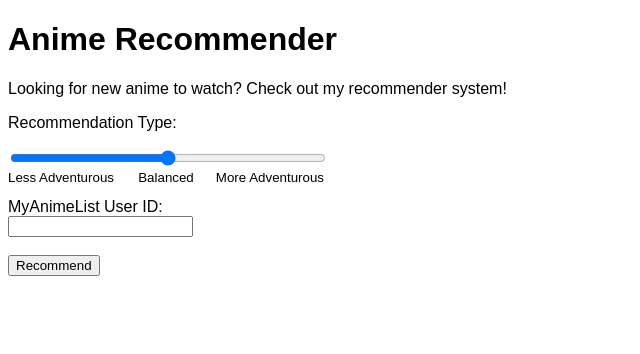
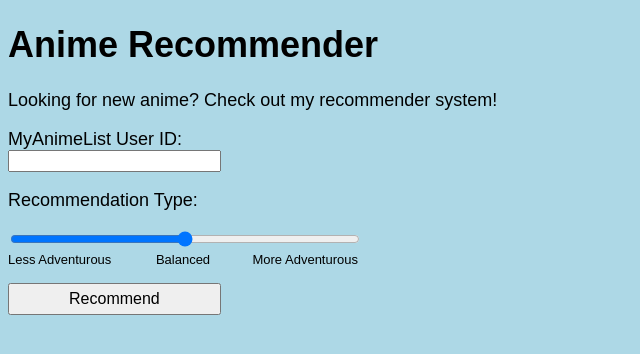
Before and after one commit to binh748/anime-recommender, a Python web app: template flask/templates/index.html in a window 1280 px wide. Shown: the top 354 px of the page, without its empty margins (0-640 px from the left). Run offline with Jinja, Linux system fonts and the light colour scheme; the template is opened without the code that fills it, so the values that code supplies are empty.

Commit message:
Made a lot of formatting improvements to Flask app--still need to add background image

```diff
--- a/flask/static/styles/main.css
+++ b/flask/static/styles/main.css
@@ -1,15 +1,43 @@
-html {
+body {
   font-family: sans-serif;
+  font-size: large;
+  background-color: lightblue;
 }
 
-#loading {
-  margin: auto;
-  width: 50%;
-  text-align: center;
+input[type=text] {
+    width: 12.8em;
+    height: 1em;
+    font-size: medium;
 }
 
+input[type=submit] {
+    width: 13.3em;
+    height: 2em;
+    font-size: medium;
+}
+
+/* Need absolute position to ignore the table element */
+div.right-of-table {
+  position: absolute;
+  left: 50%;
+  top: 15%;
+}
+
+/* The below two styles show how I can change the position of a child element relative
+to the parent element */
+.loading-gif {
+  position: relative;
+}
+
+.loading-text {
+  position: absolute;
+  left: 75px;
+}
+
+/* I fixed the width because otherwise it kept on changing size
+for some weird reason when I click "Recommend" */
 .slidecontainer {
-  width: 25%; /* Width of the outside container */
+  width: 350px; /* Width of the outside container */
 }
 
 /* The slider itself */
@@ -20,30 +48,30 @@
 /* Took below code on positioning inline text from Stack Overflow:
 https://stackoverflow.com/questions/13694062/css-left-center-right-align-text-on-same-line */
 
-.same_line {
+.same-line {
   height: 10px;
   position: relative;
 }
 
-.same_line div{
+.same-line div{
   display: inline-block;
   position: absolute;
 }
 
-.slider_label_left {
-  font-size: smaller;
+.slider-label-left {
+  font-size: small;
   left: 0px;
 }
 
-.slider_label_center {
-  font-size: smaller;
+.slider-label-center {
+  font-size: small;
   left: 0%;
   right: 0%;
   text-align: center;
 }
 
-.slider_label_right {
-  font-size: smaller;
+.slider-label-right {
+  font-size: small;
   right: 0px;
 }
 
@@ -60,23 +88,39 @@
 }
 
 table {
+    width: 40%; /* Keeps the table width constant at a percentage of the page width */
     border-collapse: collapse;
     border: 2px solid rgb(200, 200, 200);
     letter-spacing: 1px;
     font-family: sans-serif;
-    font-size: .8rem;
+    font-size: 1.2rem;
 }
 
 td,
 th {
     border: 1px solid rgb(190, 190, 190);
     padding: 5px 10px;
-}
-
-td {
     text-align: center;
 }
 
-.anime_title {
+td.anime-rank {
+  width: 5%;
+}
+
+td.anime-image {
+  width: 25%;
+}
+
+/* Control image size using maximum size boundaries and still
+maintain proportion */
+img.anime-image {
+    height: auto;
+    width: auto;
+    max-width: 125px;
+    max-height: 125px;
+}
+
+td.anime-title {
+  width: 70%;
   text-align: left;
 }
--- a/flask/templates/index.html
+++ b/flask/templates/index.html
@@ -5,40 +5,40 @@
     <link rel="stylesheet" type="text/css" href="{{ url_for('static', filename='styles/main.css') }}">
     <!-- Loading up jQuery from Google -->
     <script src="https://ajax.googleapis.com/ajax/libs/jquery/3.5.1/jquery.min.js"></script>
-    <title>Anime Recommender System</title>
+    <title>Anime Recommender</title>
   </head>
   <body>
     <h1>Anime Recommender</h1>
-    <p>Looking for new anime to watch? Check out my recommender system!</p>
+    <p>Looking for new anime? Check out my recommender system!</p>
 
     <form action="" method="post">
+      <div>
+        <label for="user_id">MyAnimeList User ID:</label>
+        <br>
+        <input type="text" name="user_id">
+      </div>
       <p>Recommendation Type:</p>
       <!-- Default CSS slider with a width customization defined in my stylesheet -->
       <div class="slidecontainer">
         <input id="rec_slider" name="adventurous_level" type="range" min="0" max="2" value="1" step="0.1" class="slider">
         <br>
         <!-- Labels for slider -->
-        <div class="same_line">
-            <div class="slider_label_left">Less Adventurous</div>
-            <div class="slider_label_center">Balanced</div>
-            <div class="slider_label_right">More Adventurous</div>
+        <div class="same-line">
+            <div class="slider-label-left">Less Adventurous</div>
+            <div class="slider-label-center">Balanced</div>
+            <div class="slider-label-right">More Adventurous</div>
         </div>
-      </div>
-      <br>
-      <div>
-        <label for="user_id">MyAnimeList User ID:</label>
-        <br>
-        <input type="text" name="user_id">
       </div>
       <br>
       <div>
         <input type="submit" value="Recommend" onclick="$('#loading').show();">
       </div>
+      <br>
     </form>
 
-    <div id="loading" style="display:none;"><img src="{{ url_for('static', filename='ajax-loader.gif') }}" alt="A loading gif">
+    <div id="loading" class="loading-gif" style="display:none;"><img src="{{ url_for('static', filename='ajax-loader.gif') }}" alt="A loading gif">
       <br>
-      Loading...
+      <div class="loading-text">Loading...</div>
     </div>
   </body>
 </html>
```
Also changed, not shown: flask/app.py (+18 -7 lines), flask/templates/recommendation.html (+27 -19 lines), 2 other files.
